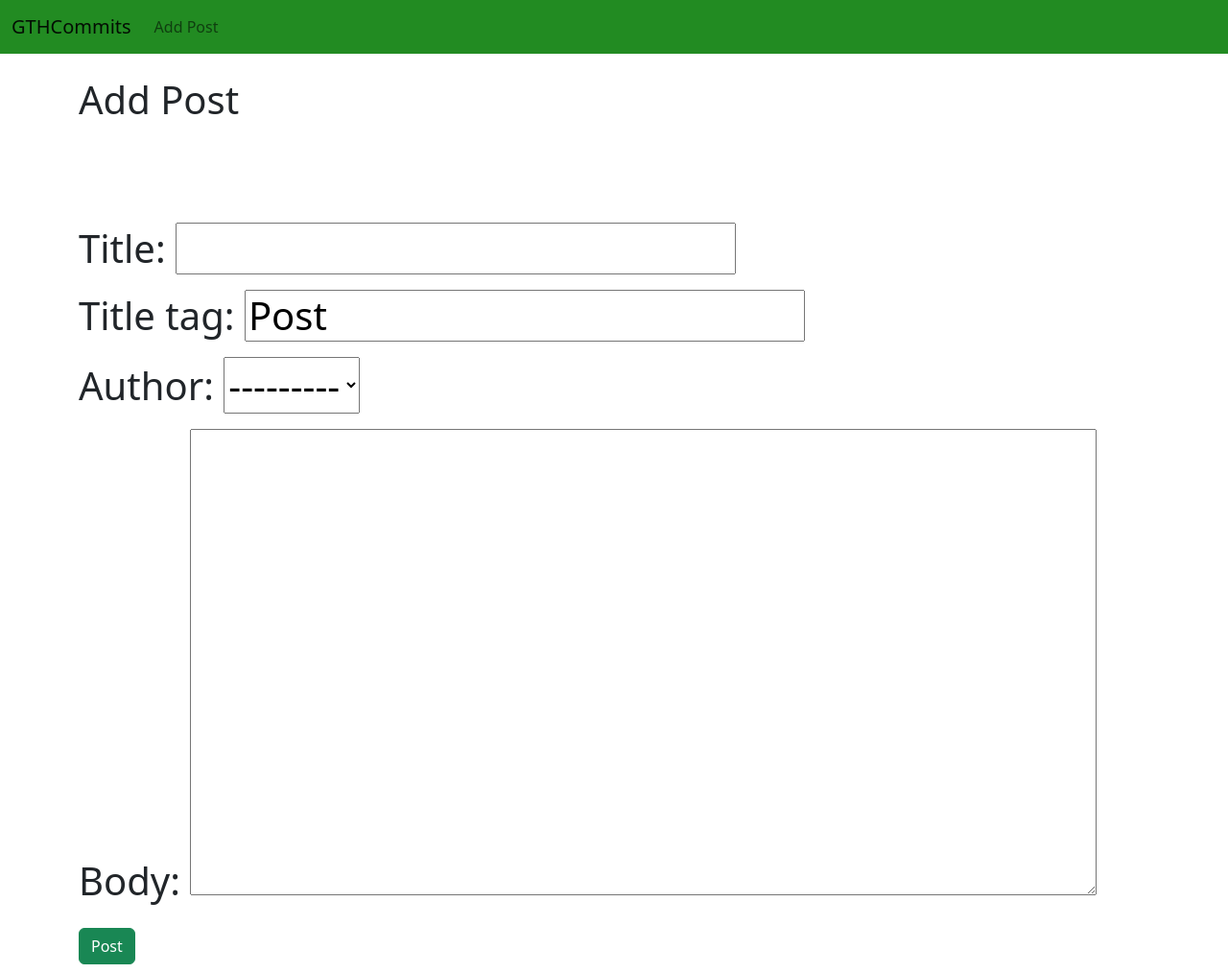
After one commit to LuccaCasalecchi/CMS-Green-Team-HackerClub, a Django app: page /add_post/ in a window 1280 px wide. The commit adds this page. Shown: the whole page at 96% size. Run offline with Django 4.2, Linux system fonts and the light colour scheme; data comes from the database, SQL or seed files in the repository; both versions use the stored data as it was after the commit.

Commit message:
add post homepage

```diff
--- a/cmsgreenteam/models.py
+++ b/cmsgreenteam/models.py
@@ -1,5 +1,6 @@
 from django.db import models
 from django.contrib.auth.models import User
+from django.urls import reverse
 
 
 
@@ -13,3 +14,7 @@ class Post(models.Model):
 
     def __str__(self):
         return self.title + ' - ' + str(self.author)
+
+    def get_absolute_url(self):
+      #return reverse('article-detail',args=[str(self.id)])
+      return reverse('home')
--- /dev/null
+++ b/cmsgreenteam/templates/add_post.html
@@ -0,0 +1,11 @@
+{% extends 'base.html' %}
+{% block title %} Create a New Post {% endblock %}
+{% block content %}
+<h1>Add Post<h1/>
+<br/><br/>
+  <form method="POST">
+    {% csrf_token %}
+    {{form.as_p}}
+    <button class="btn btn-success">Post</button>
+
+{% endblock %}
--- a/cmsgreenteam/templates/base.html
+++ b/cmsgreenteam/templates/base.html
@@ -32,7 +32,7 @@
         <div class="collapse navbar-collapse" id="navbarSupportedContent">
           <ul class="navbar-nav me-auto mb-2 mb-lg-0">
             <li class="nav-item">
-              <a class="nav-link" href="#">Link</a>
+              <a class="nav-link" href="{% url 'add_post' %}">Add Post</a>
             </li>
           </ul>
         </div>
--- a/cmsgreenteam/urls.py
+++ b/cmsgreenteam/urls.py
@@ -1,9 +1,9 @@
 from django.urls import path
 #from . import views
-from .views import ArticleDetailView, HomeView
+from .views import ArticleDetailView, HomeView,AddPostView
 urlpatterns = [
     #path('', views.home, name='home'),
     path('', HomeView.as_view(), name='home'),
     path('article/<int:pk>', ArticleDetailView.as_view(), name='article-detail'),
-
+    path('add_post/', AddPostView.as_view(), name='add_post'),
 ]
--- a/cmsgreenteam/views.py
+++ b/cmsgreenteam/views.py
@@ -1,5 +1,5 @@
 from django.shortcuts import render
-from django.views.generic import ListView, DetailView
+from django.views.generic import ListView, DetailView,CreateView
 from cmsgreenteam.models import Post
 
 #def home(request):
@@ -13,3 +13,9 @@ class HomeView(ListView):
 class ArticleDetailView(DetailView):
     model = Post
     template_name = 'article_details.html'
+
+class AddPostView(CreateView):
+    model = Post
+    template_name = 'add_post.html'
+    fields='__all__'
+    #fields=('title','body')
```
Also changed, not shown: db.sqlite3.
